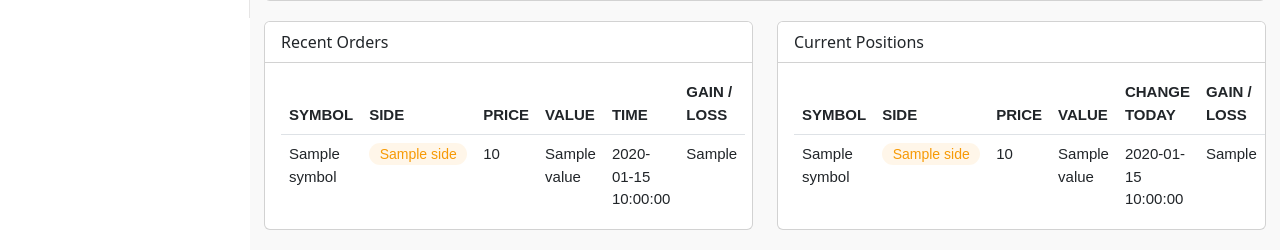
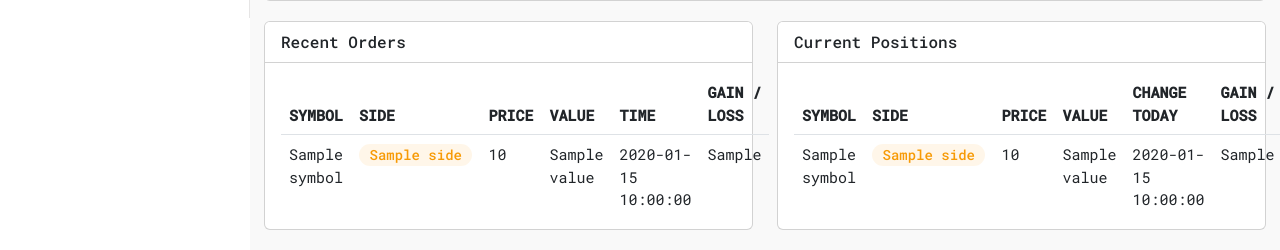
Before and after one commit to zhengwang1990/aquarius, a Flask app: template alpharius/web/templates/dashboard.html in a window 1280 px wide. Shown: the part 782-1032 px from the top of the page. Run offline with Flask 2, Linux system fonts and the light colour scheme; the template is opened without the code that fills it: most values are stand-ins (such as "Sample title", 1, 10 or a date in 2020).

Commit message:
Change font

```diff
--- a/alpharius/web/alpaca_client.py
+++ b/alpharius/web/alpaca_client.py
@@ -130,7 +130,7 @@ class AlpacaClient:
             change = current_equity - base_value
             percent = current_equity / base_value - 1
             result['change_' + time_period] = get_colored_value(
-                f'{change : .2f} ({percent * 100:+.2f}%)',
+                f'{change:+.2f} ({percent * 100:+.2f}%)',
                 'green' if change > 0 else 'red',
                 with_arrow=True)
             result['color_' + time_period] = 'green' if change > 0 else 'red'
--- a/alpharius/web/static/css/base.css
+++ b/alpharius/web/static/css/base.css
@@ -1,5 +1,4 @@
-/* ===== Google Font Import - Poppins ===== */
-@import url('https://fonts.googleapis.com/css2?family=Poppins:wght@200;300;400;500;600&display=swap');
+@import url('https://fonts.googleapis.com/css2?family=Poppins:wght@200;300;400;500;600&family=Roboto+Mono:wght@400;500&&display=swap');
 *{
     margin: 0;
     padding: 0;
@@ -7,7 +6,6 @@
 }
 
 :root{
-    /* ===== Colors ===== */
     --primary-color: #0E4BF1;
 	--primary-bg-color: #335D9F;
     --panel-color: #fff;
@@ -17,7 +15,6 @@
     --toggle-color: #DDD;
     --title-icon-color: #fff;
 
-    /* ====== Transition ====== */
     --tran-05: all 0.5s ease;
     --tran-03: all 0.3s ease;
     --tran-03: all 0.2s ease;
@@ -27,7 +24,6 @@ body{
     min-height: 100vh;
     background-color: var(--primary-color);
 }
-/* === Custom Scroll Bar CSS === */
 ::-webkit-scrollbar {
     width: 8px;
 }
@@ -189,6 +185,7 @@ nav.close ~ .dashboard .top{
     cursor: pointer;
 }
 .dashboard .dash-content{
+    font-family: 'Roboto Mono', monospace;
     padding-top: 80px;
 }
 
--- a/alpharius/web/static/css/dashboard.css
+++ b/alpharius/web/static/css/dashboard.css
@@ -79,7 +79,6 @@
 .card .card-body table {
     margin-bottom: 0;
     font-size: 15px;
-    font-family: "IBM Plex Sans", sans-serif;
 }
 
 .card .card-body tbody > tr:last-child > td {
```
